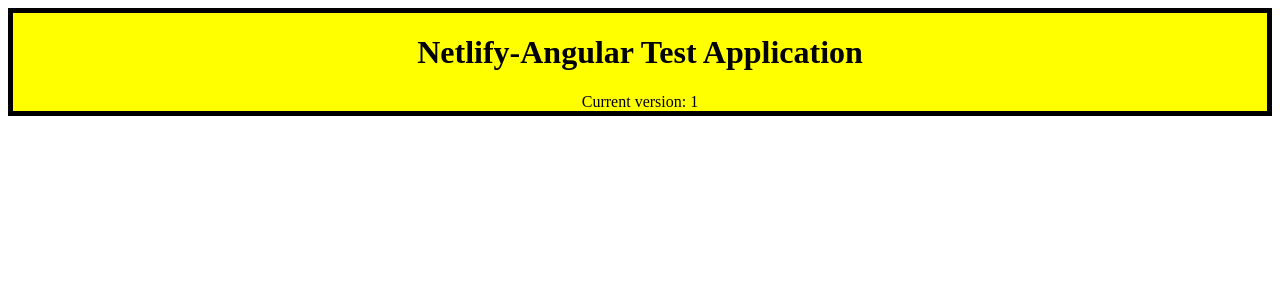
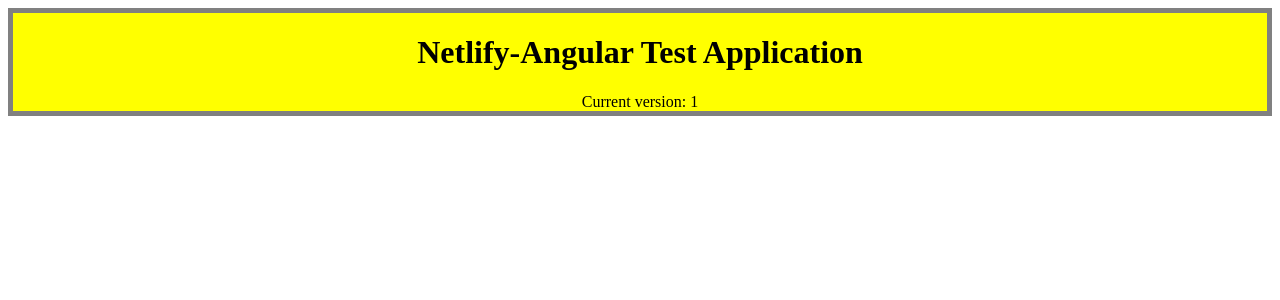
Before and after one commit to dspringuel-va/netlify-ng-app, an Angular app: page / in a window 1280 px wide. Shown: the top 300 px of the page. Built offline with nearby package versions, Linux system fonts and the light colour scheme.

Commit message:
Changed border color

```diff
--- a/src/app/app.component.css
+++ b/src/app/app.component.css
@@ -3,4 +3,5 @@
   background-color: yellow;
   border: 5px;
   border-style: solid;
+  border-color: gray;
 }
```
